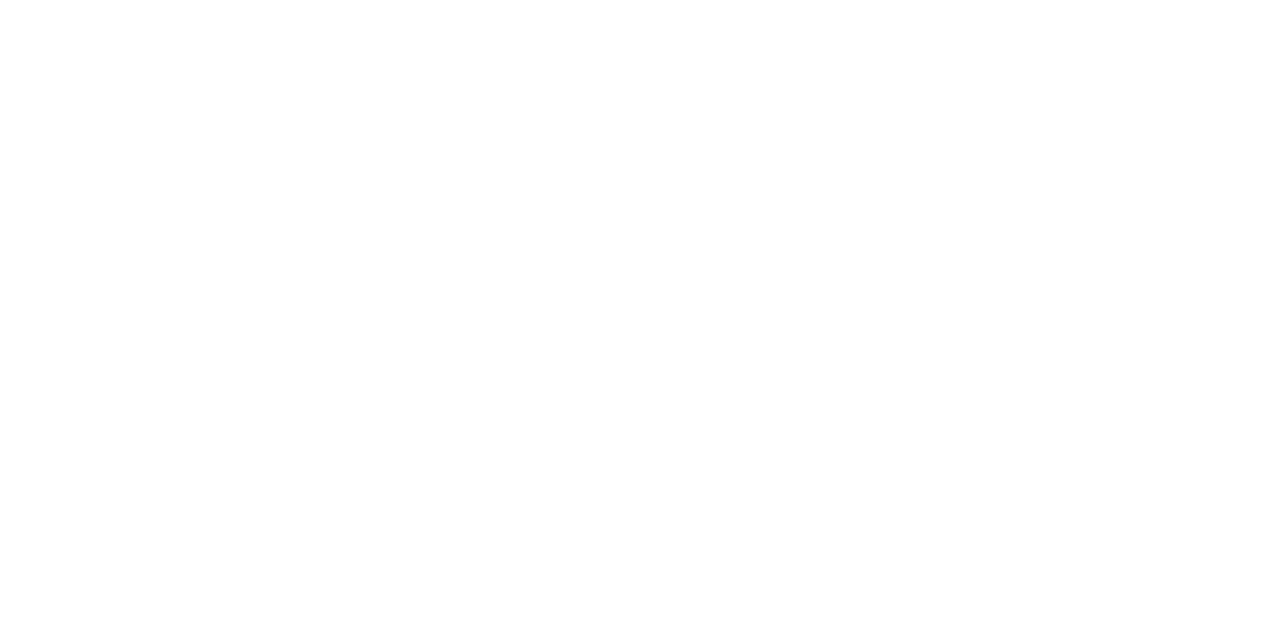
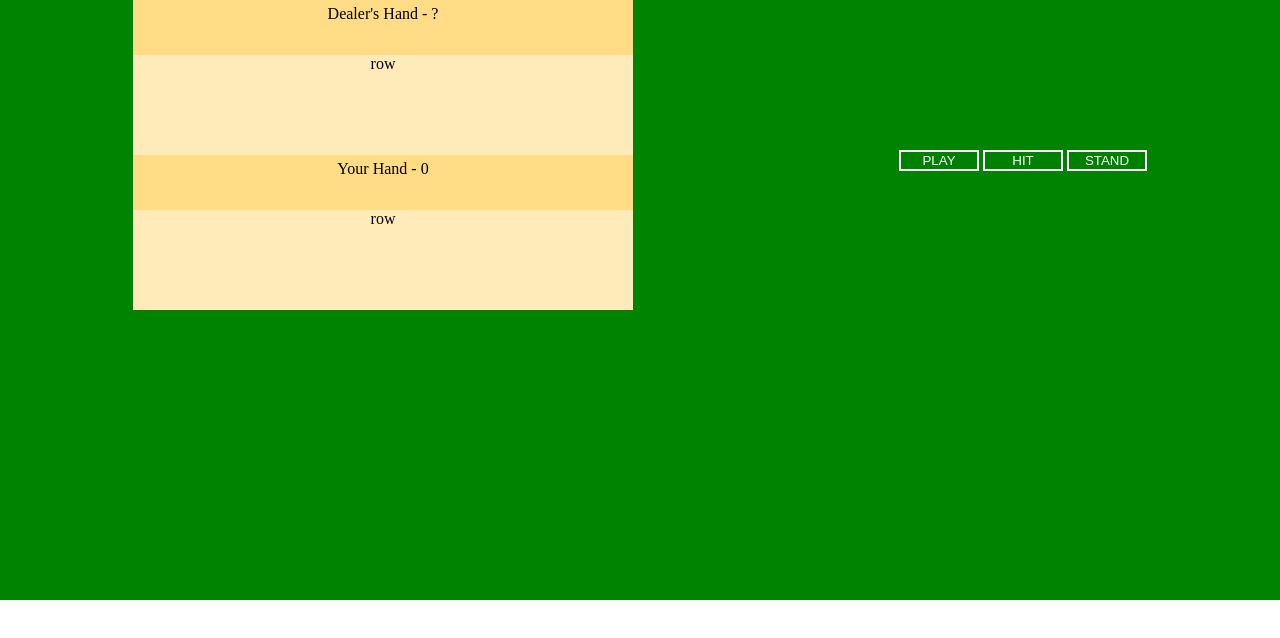
Before and after one commit to kibathi218/Blackjack-, a plain HTML site: page game.html in a window 1280 px wide. Drawn offline with Linux system fonts and the light colour scheme.

Commit message:
added game table and controls

```diff
--- a/game.html
+++ b/game.html
@@ -0,0 +1,33 @@
+<!DOCTYPE html>
+<html lang="en">
+
+<head>
+    <meta charset="UTF-8">
+    <meta http-equiv="X-UA-Compatible" content="IE=edge">
+    <meta name="viewport" content="width=device-width, initial-scale=1.0">
+    <link rel="stylesheet" href="/style.css">
+    <title>Blackjack</title>
+</head>
+
+<body>
+
+    <div class="game-table">
+        <div class="display">
+            <div class="dealers-hand score-row">Dealer's Hand - ?</div>
+            <div class="dealers-cards row">row</div>
+            <div class="players-hand score-row">Your Hand - 0</div>
+            <div class="players-cards row">row</div>
+        </div>
+
+        <div class="game-controls">
+            <button>PLAY</button>
+            <button>HIT</button>
+            <button>STAND</button>
+
+        </div>
+
+    </div>
+
+</body>
+
+</html>
--- a/style.css
+++ b/style.css
@@ -1,7 +1,16 @@
-.container {
+body {
+    box-sizing: border-box;
+    margin: 0;
+    padding: 0;
+    align-items: center;
+    text-align: center;
+}
+
+.container,
+.game-table {
     background-color: rgb(0, 131, 0);
-    width: 1000px;
-    height: 1000px;
+    width: 100%;
+    height: 600px;
     text-align: center;
 }
 
@@ -9,13 +18,14 @@
     color: white;
     padding-top: 130px;
     font-size: 60px;
+    margin: 0;
 }
 
 .title-img {
     width: 250px;
 }
 
-button {
+.title-btn {
     width: 200px;
 }
 
@@ -25,6 +35,55 @@ button {
     padding-left: 270px;
 }
 
-.title-img-1 {
-    transform: rotateX(145deg)
+.row {
+    width: 500px;
+    height: 100px;
+    text-align: center;
 }
+
+.score-row {
+    width: 500px;
+    height: 50px;
+    text-align: center;
+    padding-top: 5px;
+}
+
+.dealers-hand {
+    background-color: rgb(255, 220, 133);
+}
+
+.dealers-cards {
+    background-color: rgb(255, 235, 185);
+}
+
+.players-hand {
+    background-color: rgb(255, 220, 133);
+}
+
+.players-cards {
+    background-color: rgb(255, 235, 185);
+}
+
+.game-table {
+    display: flex;
+    justify-content: space-around;
+}
+
+.game-controls {
+    margin-top: 150px;
+}
+
+.game-controls button {
+    background-color: green;
+    border: 2px solid white;
+    color: white;
+    transition: 0.5s;
+    width: 80px;
+    cursor: pointer;
+}
+
+.game-controls button:hover {
+    background-color: white;
+    border: 2px solid green;
+    color: green;
+}
```
Also changed, not shown: help.html (added, +15 -0 lines), index.html (+1 -1 lines).
